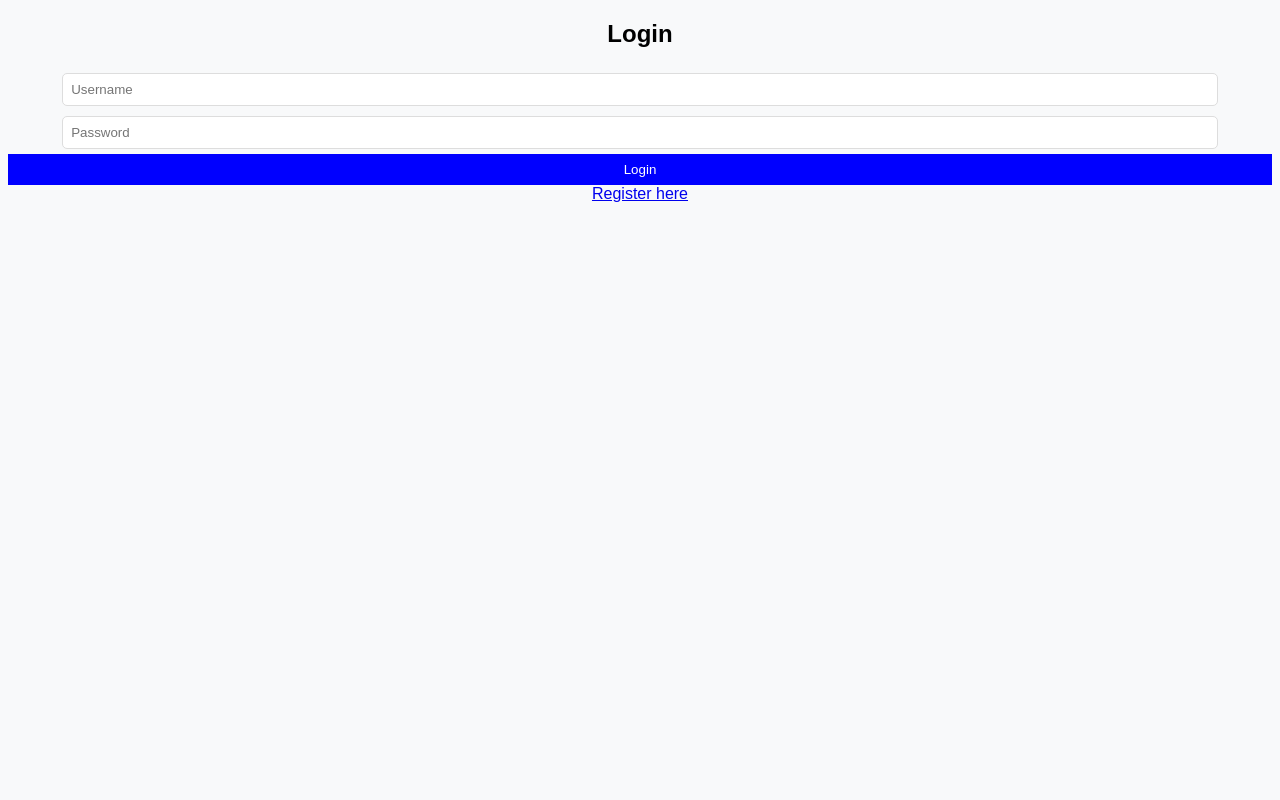
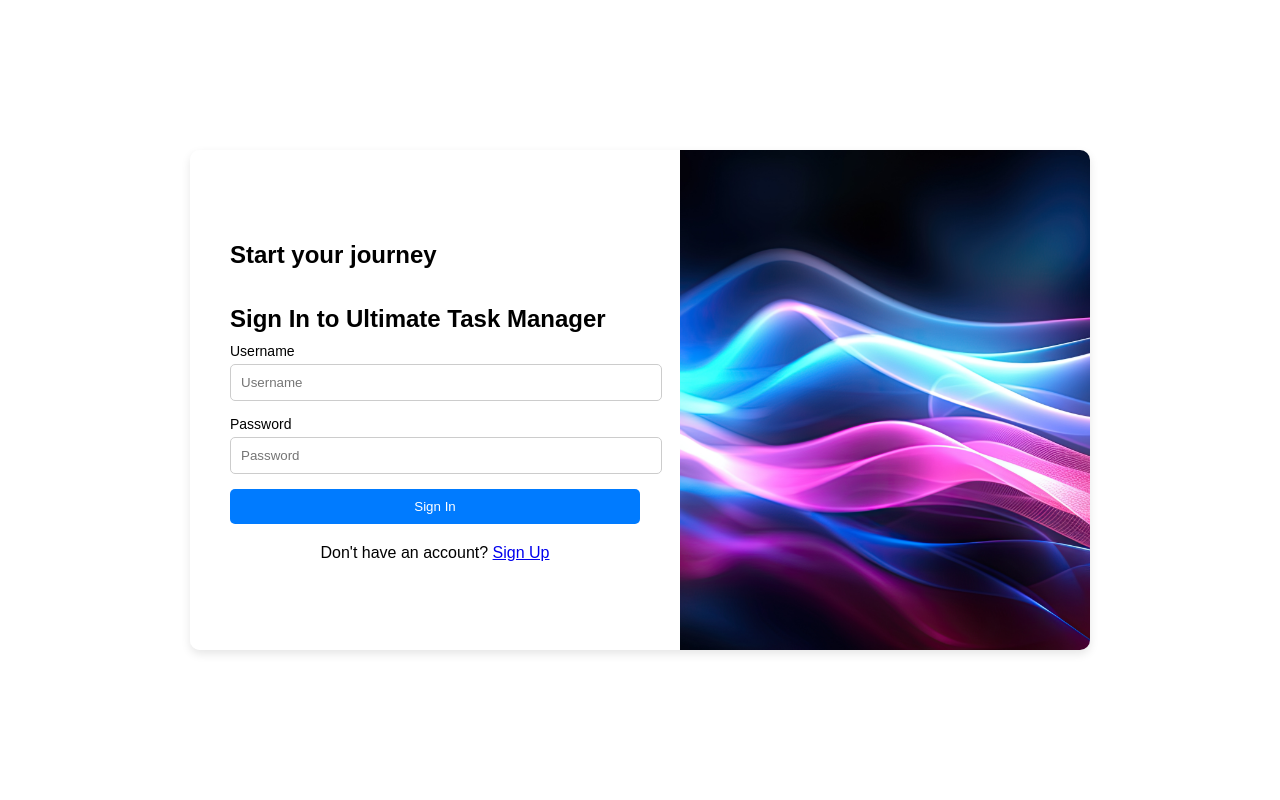
Before and after one commit to jialihuang0427/Flask-Task-App, a Flask app: page /login in a window 1280 px wide. Run offline with Flask 3, Linux system fonts and the light colour scheme; some libraries are stand-ins or nearby versions.

Commit message:
css for login

```diff
--- a/static/login.css
+++ b/static/login.css
@@ -1,41 +1,68 @@
 body {
+    display: flex;
+    justify-content: center;
+    align-items: center;
+    height: 100vh;
+    margin: 0;
     font-family: Arial, sans-serif;
-    background-color: #f8f9fa;
+}
+.container {
+    display: flex;
+    width: 900px;
+    height: 500px;
+    box-shadow: 0px 4px 10px rgba(0, 0, 0, 0.1);
+    border-radius: 10px;
+    overflow: hidden;
+}
+.login-section {
+    width: 50%;
+    background: #fff;
+    padding: 40px;
+    display: flex;
+    flex-direction: column;
+    justify-content: center;
+}
+.login-section h1 {
+    font-size: 24px;
+    margin-bottom: 10px;
+}
+.input-group {
+    margin-bottom: 15px;
+}
+.input-group label {
+    display: block;
+    font-size: 14px;
+    margin-bottom: 5px;
+}
+.input-group input {
+    width: 100%;
+    padding: 10px;
+    border: 1px solid #ccc;
+    border-radius: 5px;
+}
+.btn {
+    width: 100%;
+    padding: 10px;
+    background: #007bff;
+    color: white;
+    border: none;
+    border-radius: 5px;
+    cursor: pointer;
+}
+.bottom-text {
     text-align: center;
+    margin-top: 20px;
+}
+.image-section {
+    width: 50%;
+    display: flex;
+    align-items: center;
+    justify-content: center;
+    overflow: hidden;
 }
 
-.login-container {
-    width: 300px;
-    margin: auto;
-    padding: 20px;
-    border: 1px solid #ddd;
-    border-radius: 5px;
-    background: white;
-    box-shadow: 2px 2px 10px rgba(0, 0, 0, 0.1);
+.image-section img {
+    width: 100%;
+    height: 100%;
+    object-fit: cover;  /* Ensures the image covers the section without distortion */
 }
-
-input {
-    width: 90%;
-    padding: 8px;
-    margin: 5px 0;
-    border: 1px solid #ddd;
-    border-radius: 5px;
-}
-
-button {
-    width: 100%;
-    padding: 8px;
-    background: blue;
-    color: white;
-    border: none;
-    cursor: pointer;
-}
-
-button:hover {
-    background: darkblue;
-}
-
-.error {
-    color: red;
-    font-weight: bold;
-}
--- a/templates/login.html
+++ b/templates/login.html
@@ -6,12 +6,37 @@
     </head>
 
 <body>
-    <h2>Login</h2>
-    <form method="POST">
-        <input type="text" name="username" placeholder="Username" required><br>
-        <input type="password" name="password" placeholder="Password" required><br>
-        <button type="submit">Login</button>
-    </form>
-    <a href="{{ url_for('register') }}">Register here</a>
+    <div class="container">
+        <!-- Left Side: Login Form -->
+        <div class="login-section">
+            <h2>Start your journey</h2>
+            <h1>Sign In to Ultimate Task Manager</h1>
+
+            {% if error %}
+                <p class="error">{{ error }}</p>
+            {% endif %}
+
+            <form method="POST">
+                <div class="input-group">
+                    <label>Username</label>
+                    <input type="text" name="username" placeholder="Username" required><br>
+                </div>
+                <div class="input-group">
+                    <label>Password</label>
+                    <input type="password" name="password" placeholder="Password" required>
+                </div>
+                <button type="submit" class="btn">Sign In</button>
+            </form>
+
+            <p class="bottom-text">Don't have an account? <a href="{{ url_for('register') }}">Sign Up</a></p>
+        </div>
+
+        <!-- Right Side: Background Image -->
+
+        <div class="image-section">
+            <img src="{{ url_for('static', filename='back.jpg') }}" alt="Background Image">
+        </div>
+    </div>
+
 </body>
 </html>
```
Also changed, not shown: templates/register.html (+7 -1 lines), static/back.jpg (added).
